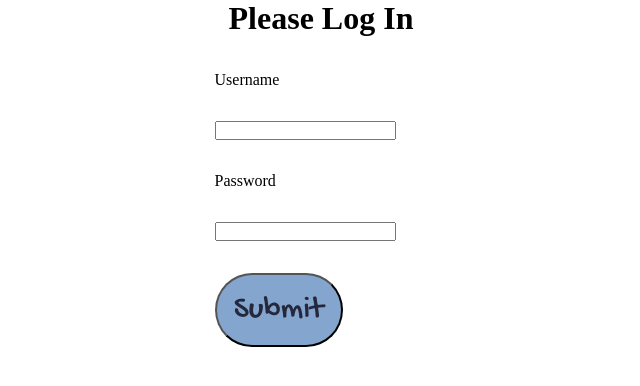
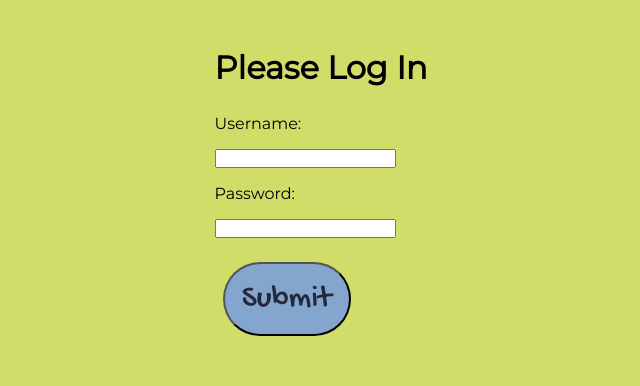
Before and after one commit to ttinning/education_station, a React (Create React App) app in the folder client/: page / in a window 1280 px wide. Shown: the top 386 px of the page, without its empty margins (319-959 px from the left). Built offline with nearby package versions, Linux system fonts and the light colour scheme; the HTML template or start-up script is replaced by a standard one; a web font is replaced by a local one.

Commit message:
made login page style consistent with main page

```diff
--- a/client/src/components/Login/Login.css
+++ /dev/null
@@ -1,5 +0,0 @@
-.login-wrapper {
-    display: flex;
-    flex-direction: column;
-    align-items: center;
-}
--- a/client/src/components/Login/Login.js
+++ b/client/src/components/Login/Login.js
@@ -1,7 +1,7 @@
 import { useState } from 'react'
 import PropTypes from 'prop-types'
 
-import './Login.css'
+import '../../styles/Login.css'
 
 async function loginUser(credentials) {
     return fetch('http://localhost:5000/login', {
@@ -33,11 +33,11 @@ const Login = ({ setToken }) => {
             <h1>Please Log In</h1>
             <form onSubmit={handleSubmit}>
                 <label>
-                    <p>Username</p>
+                    <p>Username:</p>
                     <input type="text" name="username" id="username" onChange={event => setUserName(event.target.value)}/>
                 </label>
                 <label>
-                    <p>Password</p>
+                    <p>Password:</p>
                     <input type="password" name="password" id="password" onChange={ event => setPassword(event.target.value)}/>
                 </label>
                 <div>
--- /dev/null
+++ b/client/src/styles/Login.css
@@ -0,0 +1,14 @@
+.login-wrapper {
+    margin-top: 0;
+    display: flex;
+    flex-direction: column;
+    align-items: center;
+    font-family: 'Montserrat';
+    padding-top: 3rem;
+    background-color: #D1DD69;
+    min-height: calc(100vh - 3rem);
+}
+
+.login-wrapper p, input {
+    margin: 0.5rem;
+}
```
